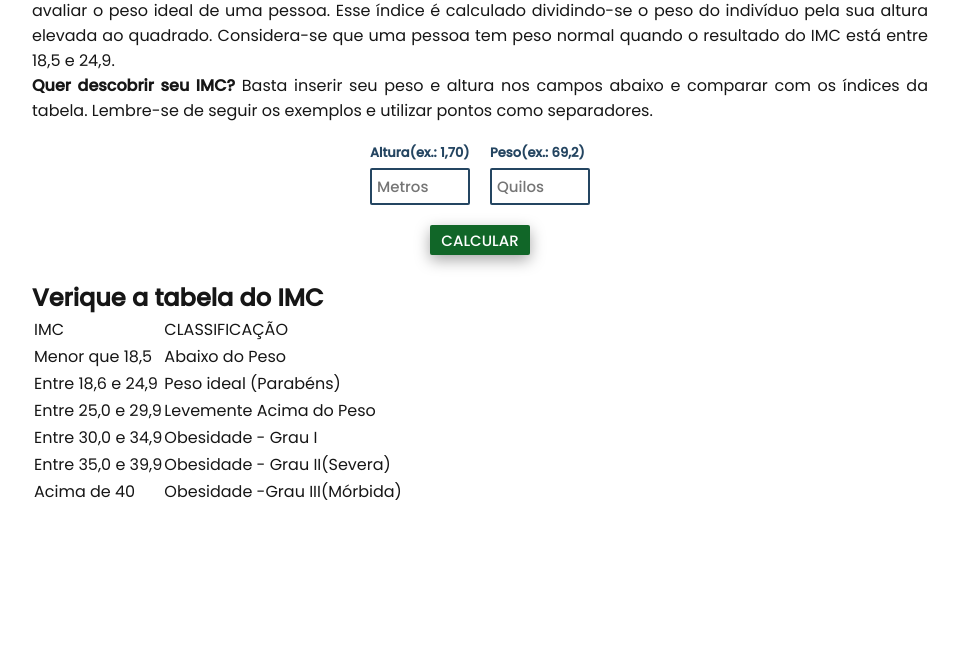
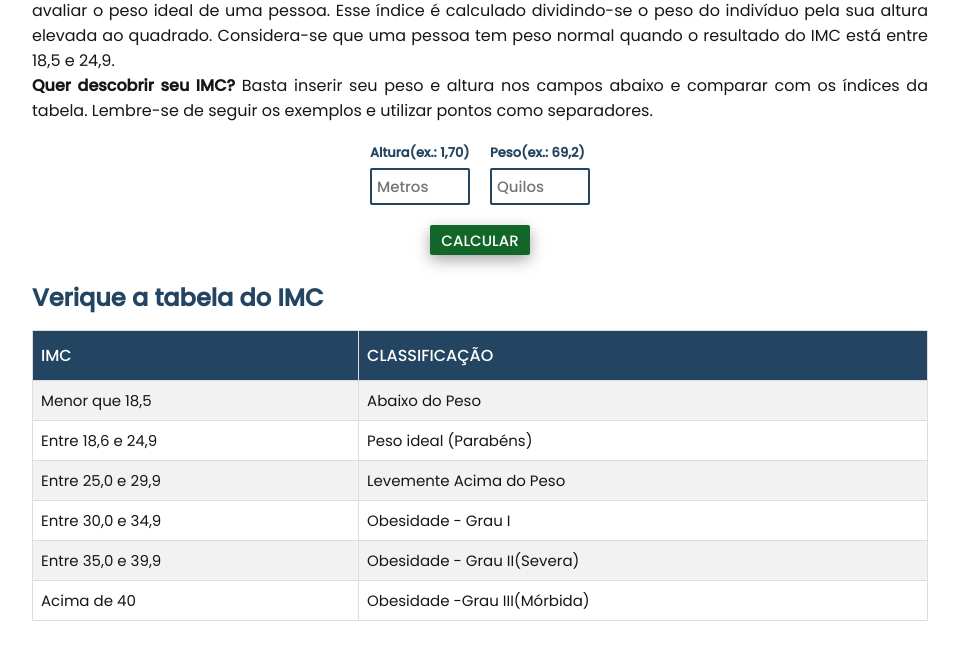
Before and after one commit to eduardoJunior09/calculadora-imc, a plain HTML site: page index.html in a window 1280 px wide. Shown: the part 137-796 px from the top of the page, without its empty margins (160-1119 px from the left). Drawn offline with Linux system fonts and the light colour scheme.

Commit message:
feat: atualização no estilo

```diff
--- a/index.html
+++ b/index.html
@@ -53,10 +53,10 @@
         </div>
         <div class="table-info">
           <h2>Verique a tabela do IMC</h2>
-          <table>
+          <table >
             <tr>
-              <td>IMC</td>
-              <td>CLASSIFICAÇÃO</td>
+              <th>IMC</th>
+              <th>CLASSIFICAÇÃO</th>
             </tr>
             <tr>
               <td>Menor que 18,5</td>
--- a/style.css
+++ b/style.css
@@ -9,11 +9,12 @@
   --color-1: #ffffff;
   --color-2: #f6f3e9;
   --color-3: #407392;
-  --color-4: #315974;
+  --color-4: #ddd;
   --color-5: #ff0000;
   --color-6: #244561;
   --color-7: #116628;
   --color-8: #161616;
+  --color-9: #f2f2f2;
 }
 
 body {
@@ -117,6 +118,47 @@ header {
   display: none;
 }
 
+.table-info {
+  width: 100%;
+  height: auto;
+}
+
+.table-info h2 {
+  color: var(--color-6);
+  margin-bottom: 15px;
+}
+
+table {
+  border-collapse: collapse;
+  width: 100%;
+}
+
+table td,
+table th {
+  border: 1px solid var(--color-4);
+  padding: 8px;
+}
+
+table td{
+  font-size: 15px;
+}
+table th {
+  padding-top: 12px;
+  padding-bottom: 12px;
+  text-align: left;
+  font-weight: 500;
+  background-color: var(--color-6);
+  color: var(--color-1);
+}
+
+table tr:nth-child(even) {
+  background-color: var(--color-9);
+}
+
+table tr:hover {
+  background-color: var(--color-4);
+}
+
 .data-input input:focus {
   border-color: var(--color-7);
   box-shadow: rgba(0, 0, 0, 0.35) 0px 5px 15px;
```
